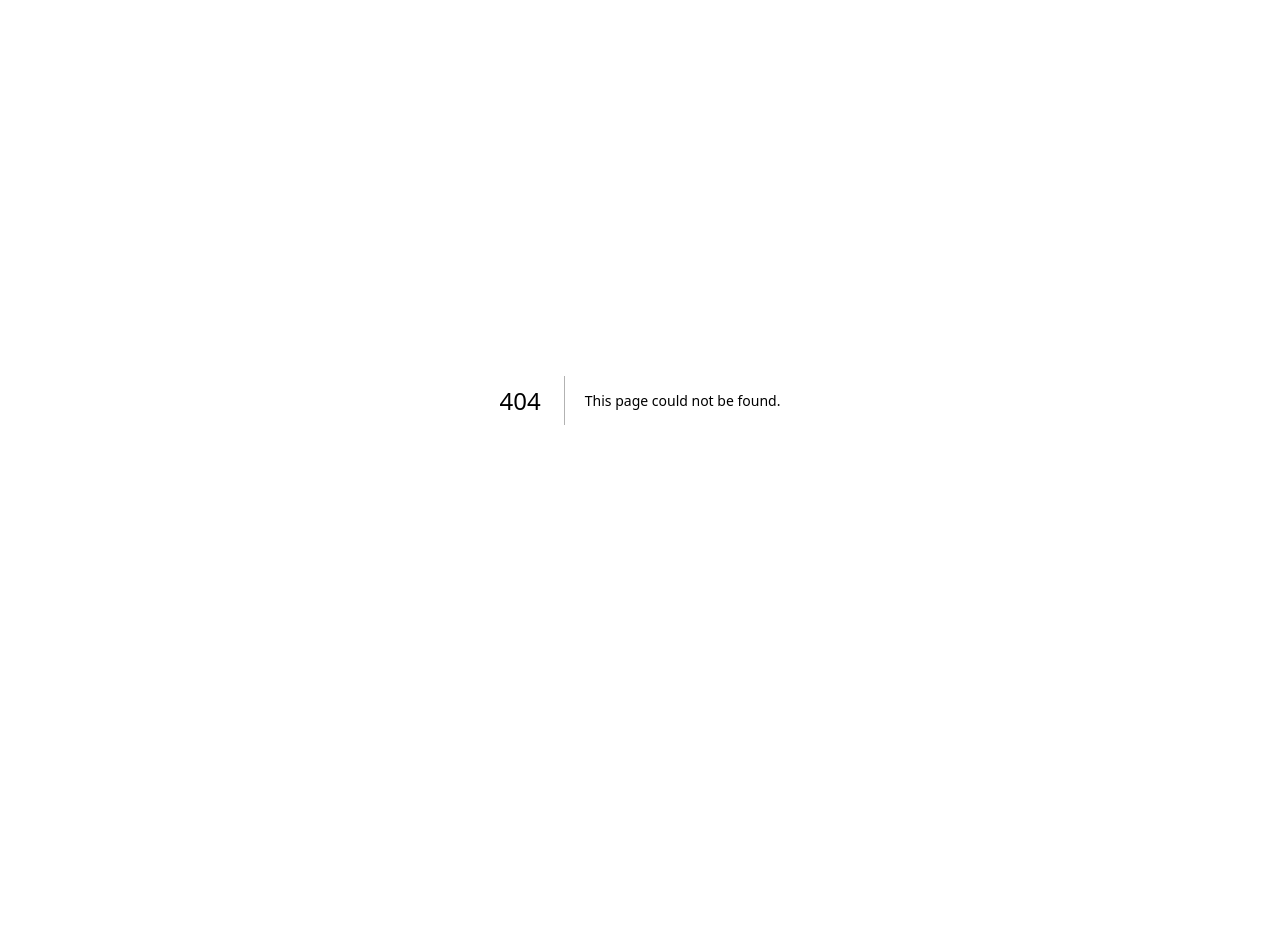
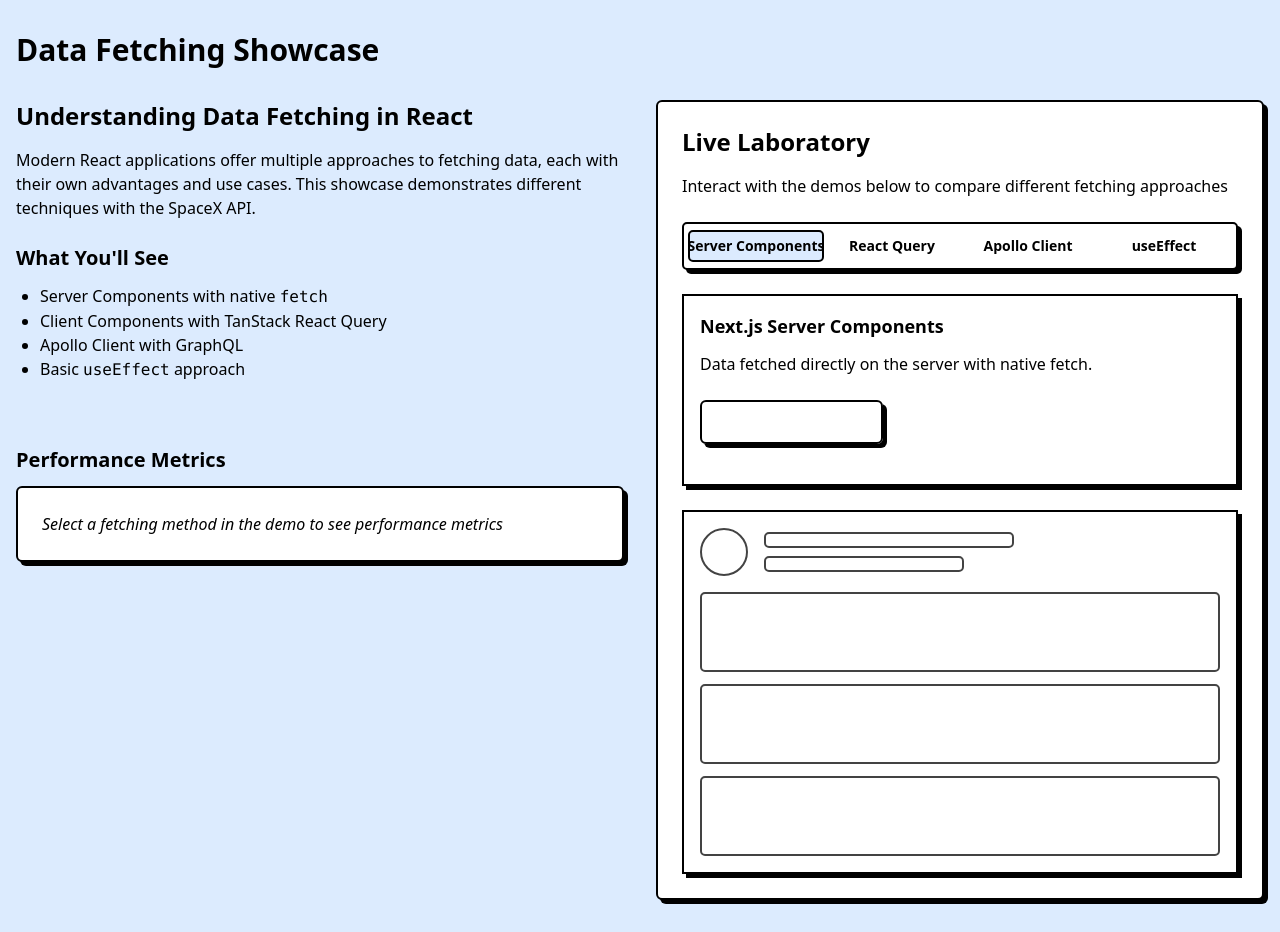
Before and after one commit to AleAlvo/portfolio, a Next.js app: page /showcase/data-fetching in a window 1280 px wide. Before the commit this address had no page. Before the commit the page ends 800 px from the top, so only its background shows below. Built offline with nearby package versions, Linux system fonts and the light colour scheme; a web font is replaced by a local one.

Commit message:
Add data fetching showcase placeholder page with tab interface for different fetching methods

```diff
--- a/package.json
+++ b/package.json
@@ -15,6 +15,7 @@
     "@fortawesome/react-fontawesome": "^0.2.2",
     "@radix-ui/react-accordion": "^1.2.4",
     "@radix-ui/react-slot": "^1.2.0",
+    "@radix-ui/react-tabs": "^1.1.4",
     "@radix-ui/react-tooltip": "^1.2.0",
     "@supabase/supabase-js": "^2.49.4",
     "@tanstack/react-query": "^5.74.3",
--- /dev/null
+++ b/src/app/showcase/data-fetching/page.tsx
@@ -0,0 +1,72 @@
+import React from "react";
+import { Metadata } from "next";
+import { FetchingTabs } from "@/components/showcase/data-fetching/FetchingTabs";
+
+export const metadata: Metadata = {
+	title: "Data Fetching Showcase | Next.js Portfolio",
+	description: "Showcase of different data fetching techniques in Next.js",
+};
+
+export default function DataFetchingShowcase() {
+	return (
+		<div className="flex flex-col w-full min-h-screen">
+			<div className="container mx-auto px-4 py-8">
+				<h1 className="text-3xl font-bold font-heading mb-8">Data Fetching Showcase</h1>
+
+				<div className="grid grid-cols-1 md:grid-cols-2 gap-8">
+					{/* Concept Canvas - Left column for explanation */}
+					<section className="concept-canvas flex flex-col space-y-6">
+						<div className="prose max-w-none">
+							<h2 className="text-2xl font-heading font-bold mb-4">
+								Understanding Data Fetching in React
+							</h2>
+							<p className="mb-4">
+								Modern React applications offer multiple approaches to fetching data, each
+								with their own advantages and use cases. This showcase demonstrates
+								different techniques with the SpaceX API.
+							</p>
+							<h3 className="text-xl font-heading font-semibold mt-6 mb-3">
+								What You&apos;ll See
+							</h3>
+							<ul className="list-disc pl-6 mb-4">
+								<li>
+									Server Components with native <code>fetch</code>
+								</li>
+								<li>Client Components with TanStack React Query</li>
+								<li>Apollo Client with GraphQL</li>
+								<li>
+									Basic <code>useEffect</code> approach
+								</li>
+							</ul>
+						</div>
+
+						<div className="mt-6">
+							<h3 className="text-xl font-heading font-semibold mb-3">
+								Performance Metrics
+							</h3>
+							<div className="neo-brutalism bg-secondary-background p-6 rounded-md">
+								<p className="italic text-muted-foreground">
+									Select a fetching method in the demo to see performance metrics
+								</p>
+								{/* Performance metrics panel will go here */}
+							</div>
+						</div>
+					</section>
+
+					{/* Code Showcase - Right column for interactive demos */}
+					<section className="code-showcase border-2 border-border bg-secondary-background rounded-md shadow-shadow overflow-hidden">
+						<div className="p-6">
+							<h2 className="text-2xl font-heading font-bold mb-4">Live Laboratory</h2>
+							<p className="mb-6">
+								Interact with the demos below to compare different fetching approaches
+							</p>
+
+							{/* Using our FetchingTabs component */}
+							<FetchingTabs />
+						</div>
+					</section>
+				</div>
+			</div>
+		</div>
+	);
+}
--- a/src/components/showcase-grid.tsx
+++ b/src/components/showcase-grid.tsx
@@ -17,7 +17,7 @@ const showcaseItems = [
 	{
 		title: "Data Fetching",
 		description: "Server components & React Query",
-		href: "/projects",
+		href: "/showcase/data-fetching",
 		icon: (
 			<FontAwesomeIcon icon={faDatabase} size="2x" className="h-8 w-8 sm:h-10 sm:w-10" />
 		),
--- /dev/null
+++ b/src/components/showcase/data-fetching/FetchingTabs.tsx
@@ -0,0 +1,96 @@
+"use client";
+
+import React, { useState } from "react";
+import { Tabs, TabsContent, TabsList, TabsTrigger } from "@/components/ui/tabs";
+import { Skeleton } from "@/components/ui/skeleton";
+
+export type FetchMethodType = "server" | "react-query" | "apollo" | "useEffect";
+
+export function FetchingTabs() {
+	const [activeTab, setActiveTab] = useState<FetchMethodType>("server");
+
+	return (
+		<Tabs
+			value={activeTab}
+			onValueChange={(value: string) => setActiveTab(value as FetchMethodType)}
+			className="w-full">
+			<TabsList className="grid w-full grid-cols-2 md:grid-cols-4 mb-6 neo-brutalism bg-secondary-background">
+				<TabsTrigger value="server" className="font-heading">
+					Server Components
+				</TabsTrigger>
+				<TabsTrigger value="react-query" className="font-heading">
+					React Query
+				</TabsTrigger>
+				<TabsTrigger value="apollo" className="font-heading">
+					Apollo Client
+				</TabsTrigger>
+				<TabsTrigger value="useEffect" className="font-heading">
+					useEffect
+				</TabsTrigger>
+			</TabsList>
+
+			<TabsContent value="server">
+				<FetchingDemo type="server" />
+			</TabsContent>
+
+			<TabsContent value="react-query">
+				<FetchingDemo type="react-query" />
+			</TabsContent>
+
+			<TabsContent value="apollo">
+				<FetchingDemo type="apollo" />
+			</TabsContent>
+
+			<TabsContent value="useEffect">
+				<FetchingDemo type="useEffect" />
+			</TabsContent>
+		</Tabs>
+	);
+}
+
+// Placeholder demo component for each fetching type
+// We'll implement the actual fetching logic later
+function FetchingDemo({ type }: { type: FetchMethodType }) {
+	return (
+		<div className="space-y-6">
+			<div className="neo-brutalism p-4 bg-white">
+				<h3 className="text-lg font-heading font-bold mb-3">
+					{type === "server" && "Next.js Server Components"}
+					{type === "react-query" && "TanStack React Query"}
+					{type === "apollo" && "Apollo Client GraphQL"}
+					{type === "useEffect" && "useEffect Hook"}
+				</h3>
+
+				<p className="mb-4">
+					{type === "server" && "Data fetched directly on the server with native fetch."}
+					{type === "react-query" &&
+						"Client-side fetching with powerful caching and invalidation."}
+					{type === "apollo" && "GraphQL queries with Apollo Client."}
+					{type === "useEffect" && "Basic React fetching with useEffect and useState."}
+				</p>
+
+				<div className="my-6">
+					<button className="bg-primary text-white font-heading py-2 px-4 neo-brutalism rounded-md">
+						Fetch SpaceX Data
+					</button>
+				</div>
+			</div>
+
+			{/* Placeholder for data display */}
+			<div className="neo-brutalism p-4 overflow-hidden bg-secondary-background">
+				<div className="flex items-center space-x-4">
+					<Skeleton className="h-12 w-12 rounded-full" />
+					<div className="space-y-2">
+						<Skeleton className="h-4 w-[250px]" />
+						<Skeleton className="h-4 w-[200px]" />
+					</div>
+				</div>
+				<div className="mt-4 space-y-3">
+					{Array.from({ length: 3 }).map((_, index) => (
+						<Skeleton key={index} className="h-20 w-full" />
+					))}
+				</div>
+			</div>
+		</div>
+	);
+}
--- /dev/null
+++ b/src/components/ui/skeleton.tsx
@@ -0,0 +1,16 @@
+import { cn } from "@/lib/utils"
+
+function Skeleton({ className, ...props }: React.ComponentProps<"div">) {
+  return (
+    <div
+      data-slot="skeleton"
+      className={cn(
+        "animate-pulse rounded-base bg-secondary-background border-2 border-border",
+        className,
+      )}
+      {...props}
+    />
+  )
+}
+
+export { Skeleton }
--- /dev/null
+++ b/src/components/ui/tabs.tsx
@@ -0,0 +1,70 @@
+"use client"
+
+import * as TabsPrimitive from "@radix-ui/react-tabs"
+
+import * as React from "react"
+
+import { cn } from "@/lib/utils"
+
+function Tabs({
+  className,
+  ...props
+}: React.ComponentProps<typeof TabsPrimitive.Root>) {
+  return (
+    <TabsPrimitive.Root
+      data-slot="tabs"
+      className={cn("w-full", className)}
+      {...props}
+    />
+  )
+}
+
+function TabsList({
+  className,
+  ...props
+}: React.ComponentProps<typeof TabsPrimitive.List>) {
+  return (
+    <TabsPrimitive.List
+      data-slot="tabs-list"
+      className={cn(
+        "inline-flex h-12 items-center justify-center rounded-base border-2 border-border bg-background p-1 text-foreground",
+        className,
+      )}
+      {...props}
+    />
+  )
+}
+
+function TabsTrigger({
+  className,
+  ...props
+}: React.ComponentProps<typeof TabsPrimitive.Trigger>) {
+  return (
+    <TabsPrimitive.Trigger
+      data-slot="tabs-trigger"
+      className={cn(
+        "inline-flex items-center justify-center whitespace-nowrap rounded-base border-2 border-transparent px-2 py-1 gap-1.5 text-sm font-heading ring-offset-white transition-all focus-visible:outline-none focus-visible:ring-2 focus-visible:ring-ring focus-visible:ring-offset-2 disabled:pointer-events-none disabled:opacity-50 data-[state=active]:bg-main data-[state=active]:text-main-foreground data-[state=active]:border-border",
+        className,
+      )}
+      {...props}
+    />
+  )
+}
+
+function TabsContent({
+  className,
+  ...props
+}: React.ComponentProps<typeof TabsPrimitive.Content>) {
+  return (
+    <TabsPrimitive.Content
+      data-slot="tabs-content"
+      className={cn(
+        "mt-2 ring-offset-white focus-visible:outline-none focus-visible:ring-2 focus-visible:ring-ring focus-visible:ring-offset-2",
+        className,
+      )}
+      {...props}
+    />
+  )
+}
+
+export { Tabs, TabsList, TabsTrigger, TabsContent }
```
Also changed, not shown: 1 other file (tests, documents, lock files or other folders).
